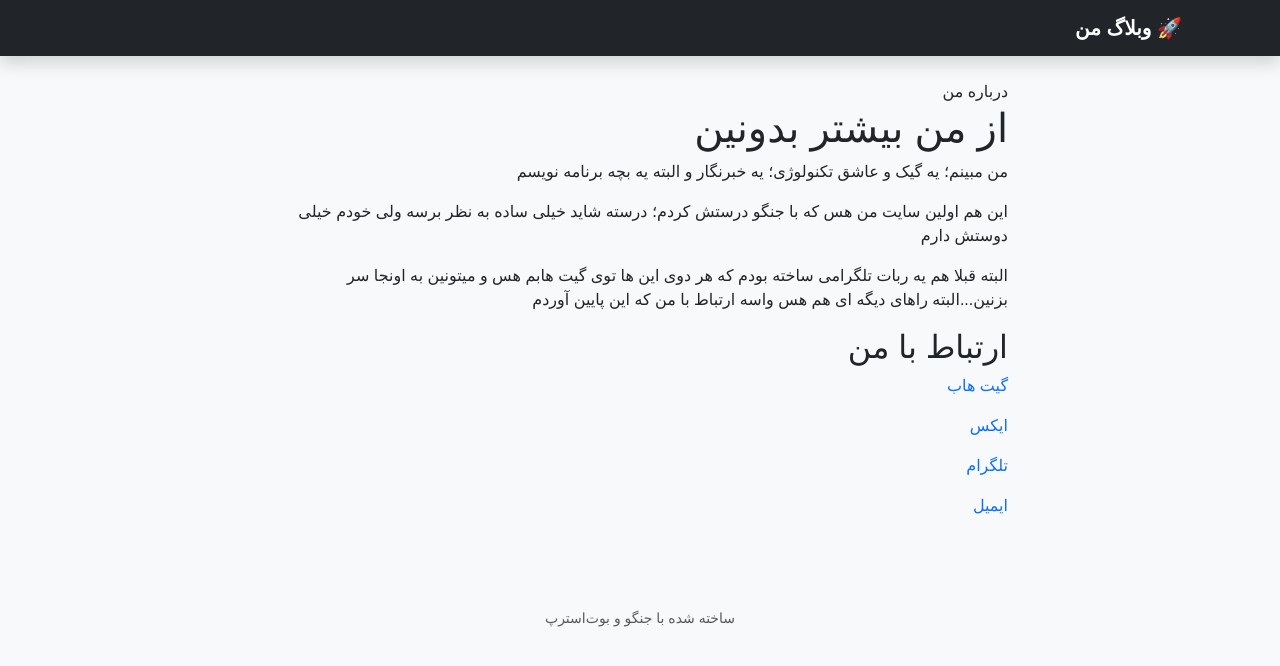
After one commit to Mobinsadeqian/my-personal-blog, a Django app: page /about/ in a window 1280 px wide. The commit adds this page. Shown: the top 666 px of the page. Run offline with Django 5.2, Linux system fonts and the light colour scheme; some web fonts are replaced.

Commit message:
Fixed about page NoReverseMatch error and ensured text rendering is stable.

```diff
--- /dev/null
+++ b/blog/templates/blog/about.html
@@ -0,0 +1,21 @@
+{% extends 'blog/base.html' %}
+{% block content %}
+    <head>درباره من</head>
+    <h1>از من بیشتر بدونین</h1>
+    <p>
+        من مبینم؛ یه گیک و عاشق تکنولوژی؛ یه خبرنگار و البته یه بچه برنامه نویسم
+    </p>
+    <p>
+        این هم اولین سایت من هس که با جنگو درستش کردم؛ درسته شاید خیلی ساده به نظر برسه ولی خودم خیلی دوستش دارم
+    </p>
+    <p>
+        البته قبلا هم یه ربات تلگرامی ساخته بودم که هر دوی این ها توی گیت هابم هس و میتونین به اونجا سر بزنین...البته راهای دیگه ای هم هس واسه ارتباط با من که این پایین آوردم
+    </p>
+    <h2>
+        ارتباط با من
+    </h2>
+    <p><a href="https://github.com/Mobinsadeqian/">گیت هاب </a></p>
+    <p><a href="https://x.com/mobinsadeqian">ایکس</a></p>
+    <p><a href="@Mobinsadeqian">تلگرام</a></p>
+    <P><a href="mobinsadeghian2003@gmail.com">ایمیل</a></P>
+{% endblock %}
--- a/blog/templates/blog/post_list.html
+++ b/blog/templates/blog/post_list.html
@@ -2,6 +2,7 @@
 
 {% block content %}
     <h2 class="mb-4 text-secondary">📝 آخرین نوشته‌ها | اینجا من از جدیدای تکنولوژی می نویسم</h2>
+    <h3><a href="{% url 'about_page' %}">درباره نویسنده</a></h3>
 
     {% for post in posts %}
         <div class="card mb-3 shadow-sm">
--- a/blog/urls.py
+++ b/blog/urls.py
@@ -4,4 +4,5 @@ from . import views
 urlpatterns = [
     path('', views.post_list, name='post_list'),
     path('blog/<int:pk>/', views.post_detail, name='post_detail'),
+    path('about/', views.about, name='about_page')
 ]
--- a/blog/views.py
+++ b/blog/views.py
@@ -6,6 +6,9 @@ from .forms import CommentForm # ⚠️ مطمئن شوید که CommentForm ب
 def post_list(request):
     posts = Post.objects.all().order_by('-created_at')
     return render(request, 'blog/post_list.html', {'posts': posts})
+
+def about(request):
+    return render(request, 'blog/about.html')
 
 # تابع برای نمایش جزئیات پست و مدیریت فرم کامنت
 def post_detail(request, pk):
```
Also changed, not shown: 2 other files.
